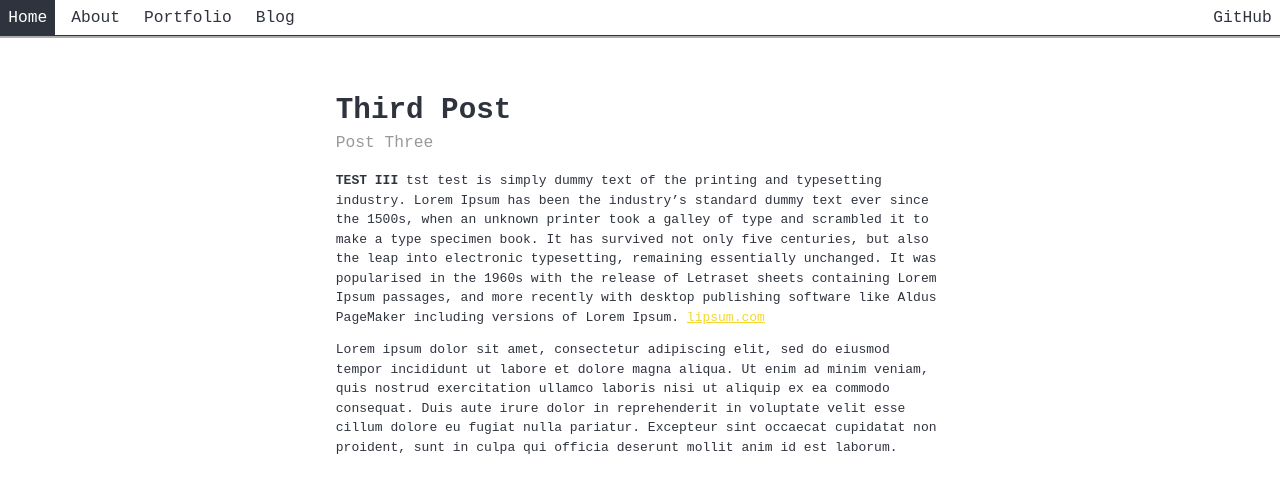
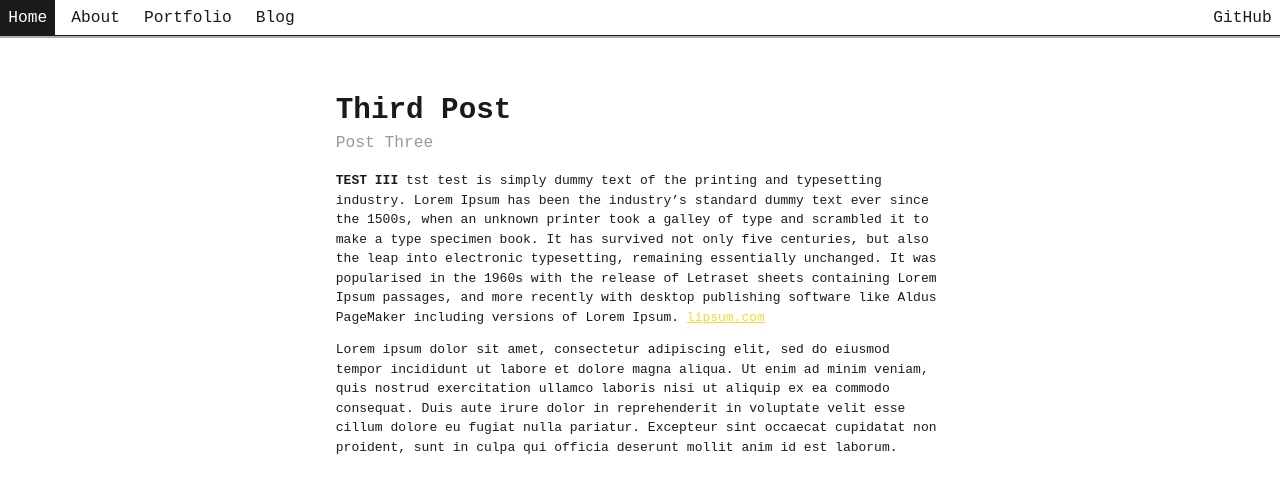
Before and after one commit to owen-laney/owen-laney.github.io, a Jekyll site: the page built from _posts/2022-4-19-test-3.md, in a window 1280 px wide. Shown: the top 493 px of the page. Built offline with Jekyll 4.4.1, drawn with Linux system fonts in a browser that asks for light colours.

Commit message:
Removed round corners & added yellow accent color

```diff
--- a/assets/css/main.scss
+++ b/assets/css/main.scss
@@ -2,14 +2,14 @@
 # /* for jekyll */
 ---
 
-$text: #2e333d;
+$shadow: #00000052;
+$text: #1a1a1a;
 $bg: #fff;
-$accent: #f3d62f;
-$accent2: #57dcf3;
-$shadow: #00000052;
+$accent: #fad636;
+$accentActive: #e0c135;
 $hoverpos: -4px;
 $active: #ececec;
-$rad: 8px;
+$rad: 0px;
 
 * {
     box-sizing: border-box;
@@ -107,7 +107,7 @@
 }
 
 .all-articles {
-    background: $accent2;
+    background: $accent;
     padding: .5em;
     border: 1px solid $text;
     border-radius: $rad;
@@ -126,6 +126,7 @@
 .all-articles:active {
     transform: translate(0, 0);
     box-shadow: inset 2px 2px $shadow;
+    background: $accentActive
 }
 
 .post-card {
```
Also changed, not shown: _posts/2022-4-19-test-4.md (+1 -1 lines), assets/images/robot_icon.jpg (deleted), 1 other file.
